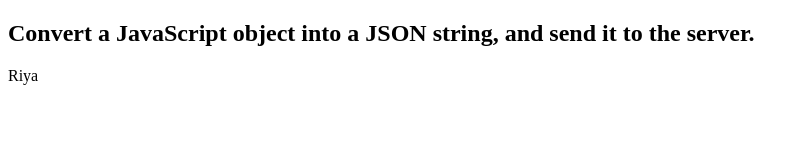
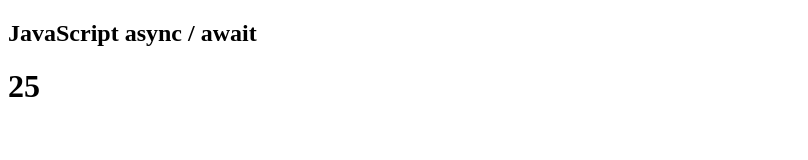
Before and after one commit to Usernameorsmth/madi---, a plain HTML site: page index.html in a window 1280 px wide. Shown: the whole page, without its empty margins (0-808 px from the left). Drawn offline with Linux system fonts and the light colour scheme.

Commit message:
corywthouttho

```diff
--- a/index.html
+++ b/index.html
@@ -1,13 +1,21 @@
 <!DOCTYPE html>
 <html>
 <body>
-  <h2>Convert a JavaScript object into a JSON string, and send it to the server.</h2>
-  <p id="result"></p>
-  <script>
-    var myobj = { name: "Riya", age: 12, grade: 7 };
-    var myJSON = JSON.stringify(myobj); // converts object to JSON for sending data
-    var newObj = JSON.parse(myJSON); // converts JSON into object while receiving data
-    document.getElementById("result").innerHTML = newObj.name;
-  </script>
+
+<h2>JavaScript async / await</h2>
+
+<h1 id="result"></h1>
+<script>
+async function add(a,b) {
+  let response = await a + b;
+  display(response);
+}
+
+function display(some) {
+  document.getElementById("result").innerHTML = some;
+}
+add(5,20);
+</script>
+
 </body>
 </html>
```
